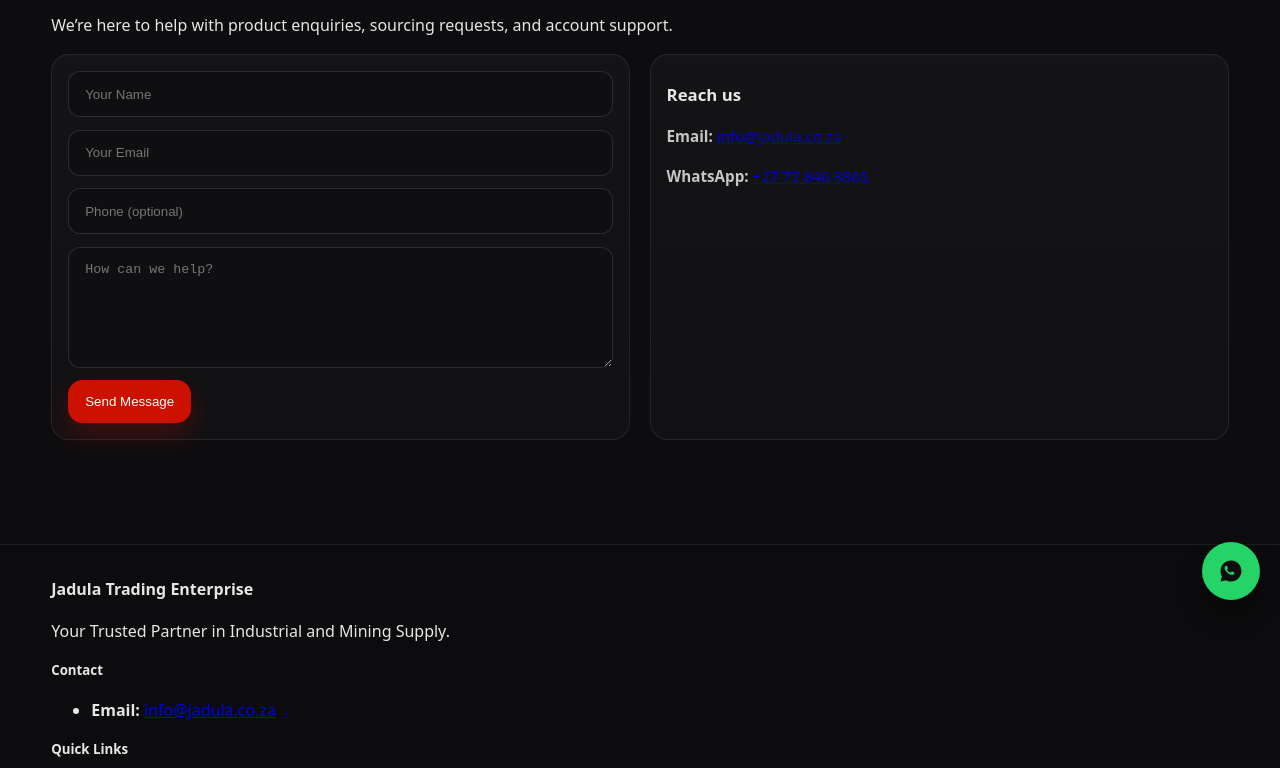
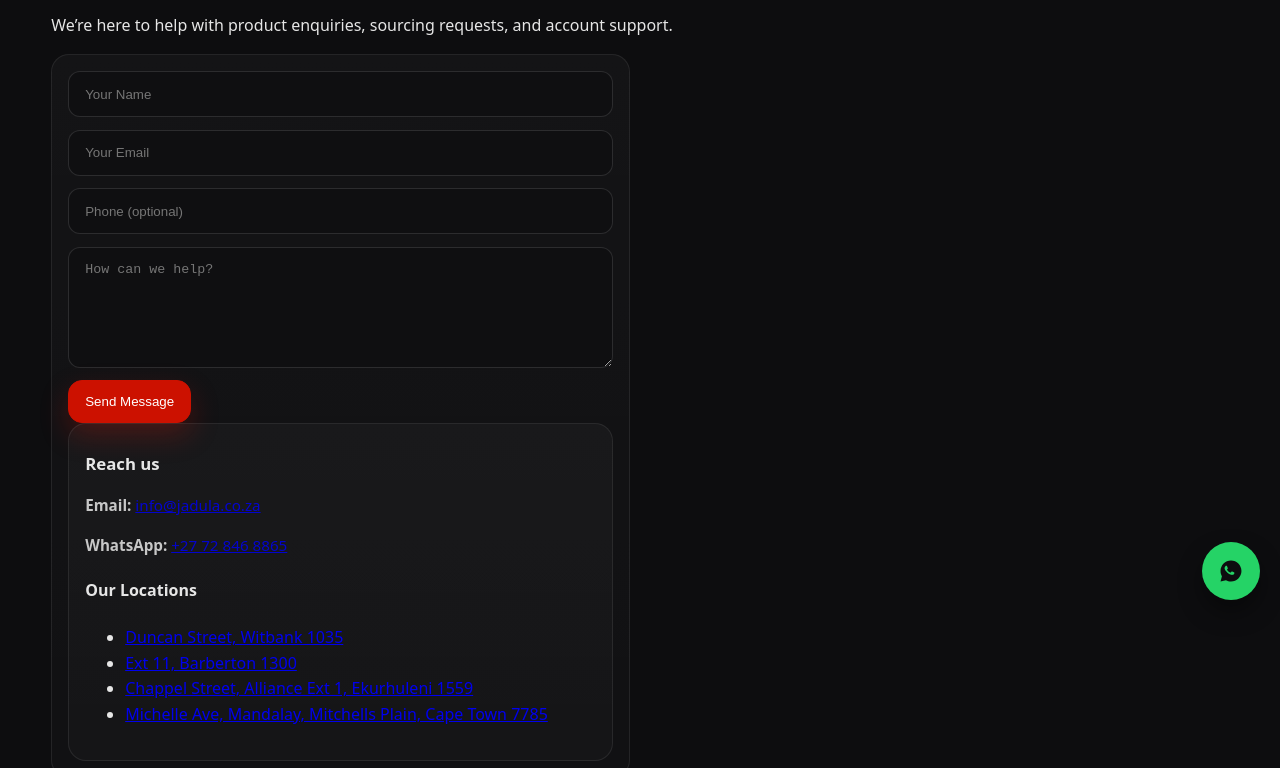
Before and after one commit to Timmoxeline/jadulatrading-site, a plain HTML site: page contact.html in a window 1280 px wide. Shown: the part 180-948 px from the top of the page. Drawn offline with Linux system fonts and the light colour scheme.

Commit message:
Added branch addresses with Google Maps links to contact page

```diff
--- a/contact.html
+++ b/contact.html
@@ -53,14 +53,23 @@
             <textarea name="message" rows="6" placeholder="How can we help?" required></textarea>
             <button class="btn primary" type="submit">Send Message</button>
           </form>
-        </div>
-        <div class="card reveal-on-scroll">
-          <h3>Reach us</h3>
-          <p><strong>Email:</strong> <a href="mailto:info@jadula.co.za">info@jadula.co.za</a></p>
-          <p><strong>WhatsApp:</strong> <a target="_blank" rel="noopener" href="https://wa.me/27728468865">+27 72 846 8865</a></p>
-        </div>
-      </div>
-    </div>
+          <div class="card reveal-on-scroll">
+            <h3>Reach us</h3>
+            <p><strong>Email:</strong> <a href="mailto:info@jadula.co.za">info@jadula.co.za</a></p>
+            <p><strong>WhatsApp:</strong> <a target="_blank" rel="noopener" href="https://wa.me/27728468865">+27 72 846 8865</a></p>
+
+            <h4>Our Locations</h4>
+            <ul>
+              <li><a href="https://maps.google.com/?q=Duncan+Street+Witbank+1035" target="_blank" rel="noopener">
+                Duncan Street, Witbank 1035</a></li>
+              <li><a href="https://maps.google.com/?q=Ext+11+Barberton+1300" target="_blank" rel="noopener">
+                Ext 11, Barberton 1300</a></li>
+              <li><a href="https://maps.google.com/?q=Chappel+Street+Alliance+Ext+1+Ekurhuleni+1559" target="_blank" rel="noopener">
+                Chappel Street, Alliance Ext 1, Ekurhuleni 1559</a></li>
+              <li><a href="https://maps.google.com/?q=Michelle+Ave+Mandalay+Mitchells+Plain+Cape+Town+7785" target="_blank" rel="noopener">
+                Michelle Ave, Mandalay, Mitchells Plain, Cape Town 7785</a></li>
+            </ul>
+          </div>
   </main>
 
   <footer class="site-footer">
```
